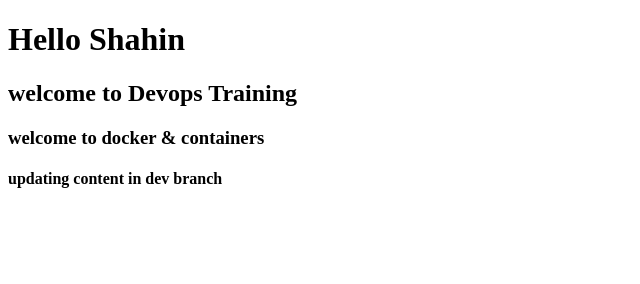
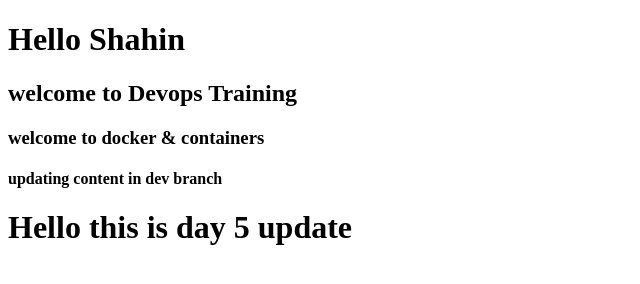
Before and after one commit to shahin24093/shahin-webui-bmoapp, a plain HTML site: page index.html in a window 1280 px wide. Shown: the whole page, without its empty margins (0-640 px from the left). Drawn offline with Linux system fonts and the light colour scheme.

Commit message:
push new code 1

```diff
--- a/index.html
+++ b/index.html
@@ -10,5 +10,6 @@
     <h2> welcome to Devops Training </h2>
     <h3> welcome to docker & containers</h3>
     <h4> updating content in dev branch</h4>
+    <h1> Hello this is day 5 update</h1>
 </body>
 </html>
```
